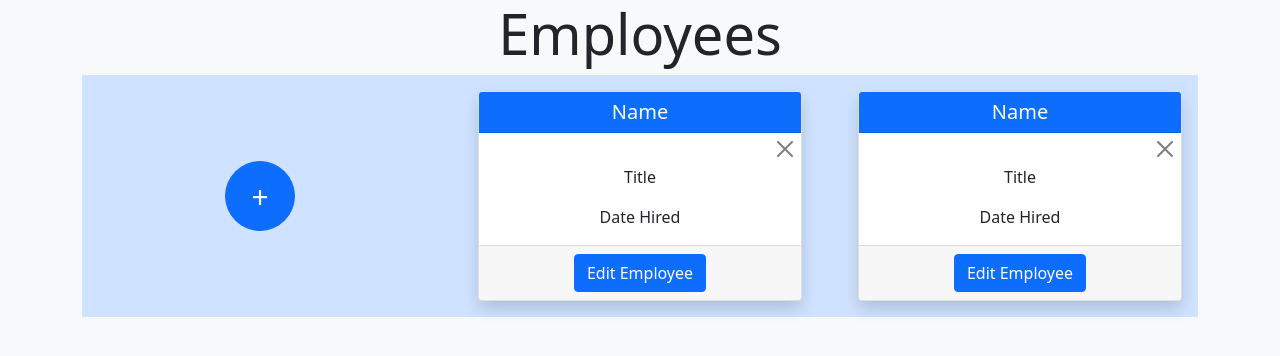
After one commit to rscarborough96/employee-management, a PHP site: page /employees in a window 1280 px wide. The commit adds this page. Shown: the top 356 px of the page. Run offline with PHP 8.4, Linux system fonts and the light colour scheme; some libraries are stand-ins or nearby versions.

Commit message:
Create initial views, with css and js, and create routes for them.

```diff
--- /dev/null
+++ b/css/employees.css
@@ -0,0 +1,9 @@
+.jumbotron {
+	background-color: #cfe2ff;
+}
+
+.add-button {
+	height: 70px;
+	width: 70px;
+	font-size: 30px;
+}
--- a/index.php
+++ b/index.php
@@ -4,11 +4,11 @@ require_once "router.php";
 
 $router = new Router();
 $router->add("/", "GET", function () {
-	echo "<h1>Hello!</h1>";
+	require_once "views/login.html";
 });
 
-$router->add("/world", "GET", function () {
-	echo "<h1>Hello, world!</h1>";
+$router->add("/employees", "GET", function () {
+	require_once "views/employees.html";
 });
 
 $router->run($_SERVER['REQUEST_URI'], $_SERVER['REQUEST_METHOD']);
--- /dev/null
+++ b/javascript/createAlert.js
@@ -0,0 +1,6 @@
+function createAlert(message, type){
+	var myAlert = document.createElement("div");
+	var removeButton = '  <button type="button" class="btn-close" data-bs-dismiss="alert" aria-label="Close"></button>';
+	myAlert.innerHTML = '<div class="alert alert-' + type + ' alert-dismissible fade show" role="alert">' + message + removeButton +'</div>';
+	return myAlert;
+}
--- /dev/null
+++ b/javascript/employees.js
@@ -0,0 +1,35 @@
+function getEmployeeData(el) {
+	// Find the card containing the employee and get the data from hidden input fields
+	return Array.from(el.closest(".card").querySelectorAll("input"));
+}
+
+function findCardInputValue(employeeData, key) {
+	return employeeData.filter(function(x) { return x.name == key; })[0].value;
+}
+
+function getEditData(el) {
+	var employeeData = getEmployeeData(el);
+
+	var name = findCardInputValue(employeeData, "name");
+	var title = findCardInputValue(employeeData, "title");
+	var hired = findCardInputValue(employeeData, "hired");
+	var id = findCardInputValue(employeeData, "employeeID");
+
+	document.getElementById("editName").value = name;
+	document.getElementById("editTitle").value = title;
+	document.getElementById("editHired").value = hired;
+	document.getElementById("editID").value = id;
+}
+
+function deleteEmployee(el){
+	if(!confirm("Delete this employee?")){
+		return;
+	}
+
+	var employeeData = getEmployeeData(el);
+	var id = findCardInputValue(employeeData, "employeeID");
+
+	// Send to PHP and wait for response
+	//
+	// report success/failure
+}
--- /dev/null
+++ b/views/employees.html
@@ -0,0 +1,130 @@
+<!doctype html>
+<html>
+	<head>
+		<title>Manage Employees</title>
+		<meta name="viewport" content="width=device-width, initial-scale=1, shrink-to-fit=no">
+		<link href="https://cdn.jsdelivr.net/npm/bootstrap@5.1.3/dist/css/bootstrap.min.css" rel="stylesheet" integrity="sha384-1BmE4kWBq78iYhFldvKuhfTAU6auU8tT94WrHftjDbrCEXSU1oBoqyl2QvZ6jIW3" crossorigin="anonymous">
+		<link rel="stylesheet" href="https://cdn.jsdelivr.net/npm/bootstrap-icons@1.3.0/font/bootstrap-icons.css">
+		<link rel="stylesheet" href="../css/employees.css">
+	</head>
+	<body class="bg-light">
+		<div class="container">
+			<div class="text-center">
+			<h1 class="display-4">Employees</h1>
+			</div>
+			<div class="jumbotron">
+				<div class="row">
+					<div class="col-xs-12 col-md-4 d-flex align-items-center justify-content-center">
+						<button class="btn btn-primary rounded-circle add-button my-5" data-bs-toggle="modal" data-bs-target="#addModal">+</button>
+					</div>
+
+					<div class="col-xs-12 col-md-4">
+						<div class="card my-3 mx-3 shadow text-center">
+							<h5 class="card-header bg-primary text-white text-center">Name</h5>
+							<div class="d-flex justify-content-end">
+								<button class="btn btn-outline-danger btn-close m-1" title="Delete Employee" onclick="deleteEmployee(this)"></button>
+							</div>
+							<p>Title</p>
+							<p>Date Hired</p>
+							<input type="hidden" name="employeeID" value="employeeID">
+							<input type="hidden" name="name" value="name">
+							<input type="hidden" name="title" value="title">
+							<input type="hidden" name="hired" value="hired">
+							<div class="card-footer">
+								<button type="button" class="btn btn-primary" data-bs-toggle="modal" data-bs-target="#editModal" onclick="getEditData(this);">Edit Employee</button>
+							</div>
+						</div>
+					</div>
+
+
+					<div class="col-xs-12 col-md-4">
+						<div class="card my-3 mx-3 shadow text-center">
+							<h5 class="card-header bg-primary text-white text-center">Name</h5>
+							<div class="d-flex justify-content-end">
+								<button class="btn btn-outline-danger btn-close m-1" title="Delete Employee" onclick="deleteEmployee(this)"></button>
+							</div>
+							<p>Title</p>
+							<p>Date Hired</p>
+							<input type="hidden" name="employeeID" value="id2">
+							<input type="hidden" name="name" value="name2">
+							<input type="hidden" name="title" value="title2">
+							<input type="hidden" name="hired" value="2022-04-26">
+							<div class="card-footer">
+								<button type="button" class="btn btn-primary" data-bs-toggle="modal" data-bs-target="#editModal" onclick="getEditData(this);">Edit Employee</button>
+							</div>
+						</div>
+					</div>
+				</div>
+			</div>
+		</div>
+
+
+
+			<!-- Add Employee Modal -->
+		<div class="modal fade" id="addModal" tabindex="-1" role="dialog" aria-labelledby="AddEmployeeModal" aria-hidden="true">
+			<div class="modal-dialog" role="document">
+				<div class="modal-content">
+					<div class="modal-header">
+						<h5 class="modal-title" id="addModalLabel">Add Employee</h5>
+						<button class="btn btn-outline-danger btn-close m-1" data-bs-dismiss="modal" aria-label="Close"></button>
+					</div>
+					<div class="modal-body">
+						<form onsubmit="submitAdd();">
+
+							<div class="form-group py-2 px-3">
+								<label for="name">Name:</label>
+								<input class="form-control" type="text" name="name" id="name" required>
+							</div>
+							<div class="form-group py-2 px-3">
+								<label for="info">Title:</label>
+								<input type="text" class="form-control" name="title" id="title">
+							</div>
+							<div class="form-group py-2 px-3">
+								<label for="hired">Date Hired:</label>
+								<input type="date" class="form-control" name="hired" id="hired">
+							</div>
+							<div class="text-center">
+								<input type="submit" value="Add" class="btn btn-primary">
+							</div>
+						</form>
+					</div>
+				</div>
+			</div>
+		</div>
+
+
+			<!-- Edit Employee Modal -->
+		<div class="modal fade" id="editModal" tabindex="-1" role="dialog" aria-labelledby="EditEmployeeModal" aria-hidden="true">
+			<div class="modal-dialog" role="document">
+				<div class="modal-content">
+					<div class="modal-header">
+						<h5 class="modal-title" id="editModalLabel">Edit Employee</h5>
+						<button class="btn btn-outline-danger btn-close m-1" data-bs-dismiss="modal" aria-label="Close"></button>
+					</div>
+					<div class="modal-body">
+						<form onsubmit="submitEdit();">
+							<input id="editID" type="hidden" name="employeeID" value="">
+							<div class="form-group py-2 px-3">
+								<label for="editName">Name:</label>
+								<input class="form-control" type="text" name="name" id="editName" required>
+							</div>
+							<div class="form-group py-2 px-3">
+								<label for="editTitle">Title:</label>
+								<input type="text" class="form-control" name="title" id="editTitle">
+							</div>
+							<div class="form-group py-2 px-3">
+								<label for="editHired">Date Hired:</label>
+								<input type="date" class="form-control" name="hired" id="editHired">
+							</div>
+							<div class="text-center">
+								<input type="submit" value="Update" class="btn btn-primary">
+							</div>
+						</form>
+					</div>
+				</div>
+			</div>
+		</div>
+		<script src="https://cdn.jsdelivr.net/npm/bootstrap@5.1.3/dist/js/bootstrap.bundle.min.js" integrity="sha384-ka7Sk0Gln4gmtz2MlQnikT1wXgYsOg+OMhuP+IlRH9sENBO0LRn5q+8nbTov4+1p" crossorigin="anonymous"></script>
+		<script src="../javascript/employees.js"></script>
+	</body>
+</html>
```
Also changed, not shown: javascript/login.js (added, +7 -0 lines), views/login.html (added, +32 -0 lines).
